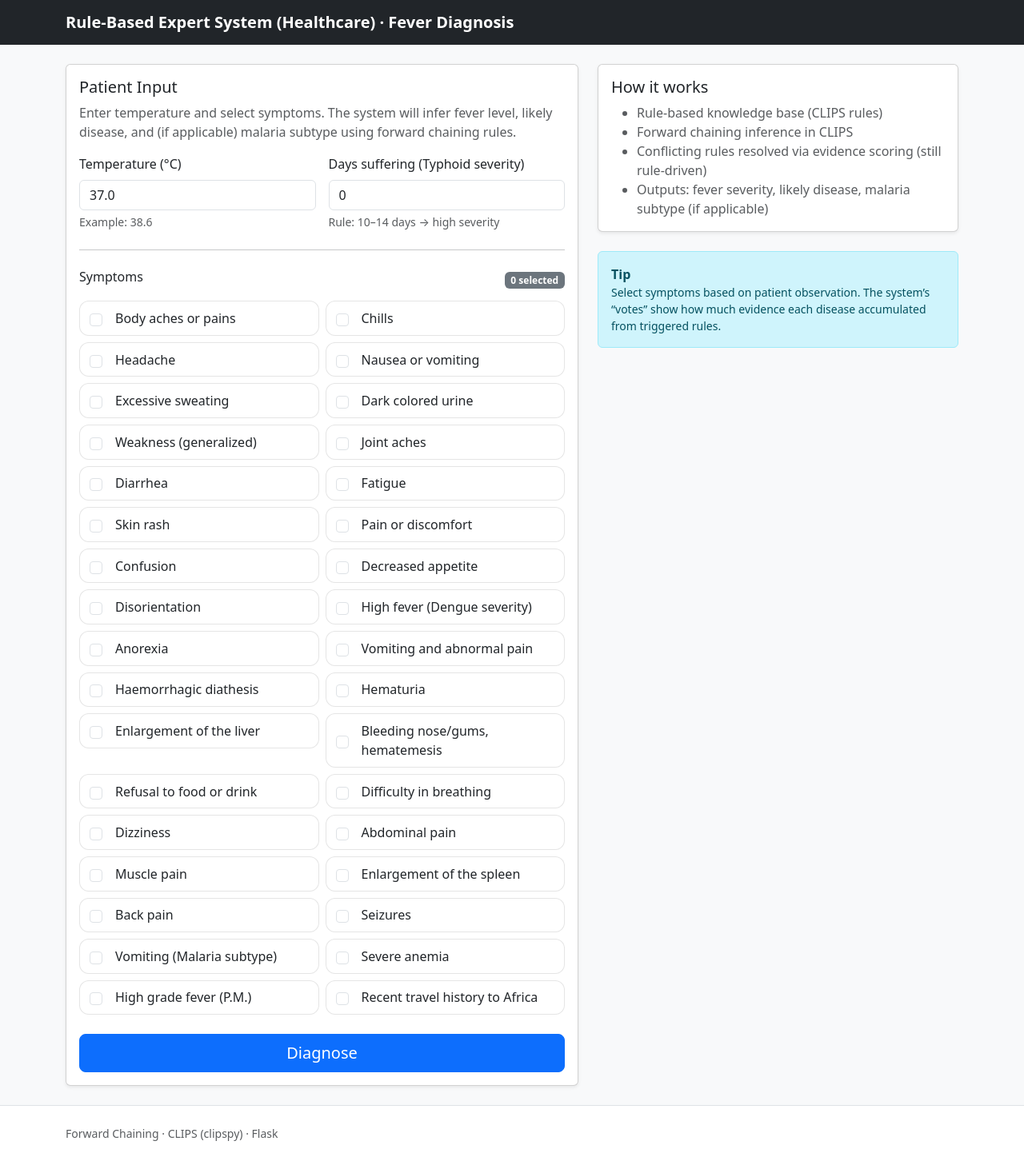
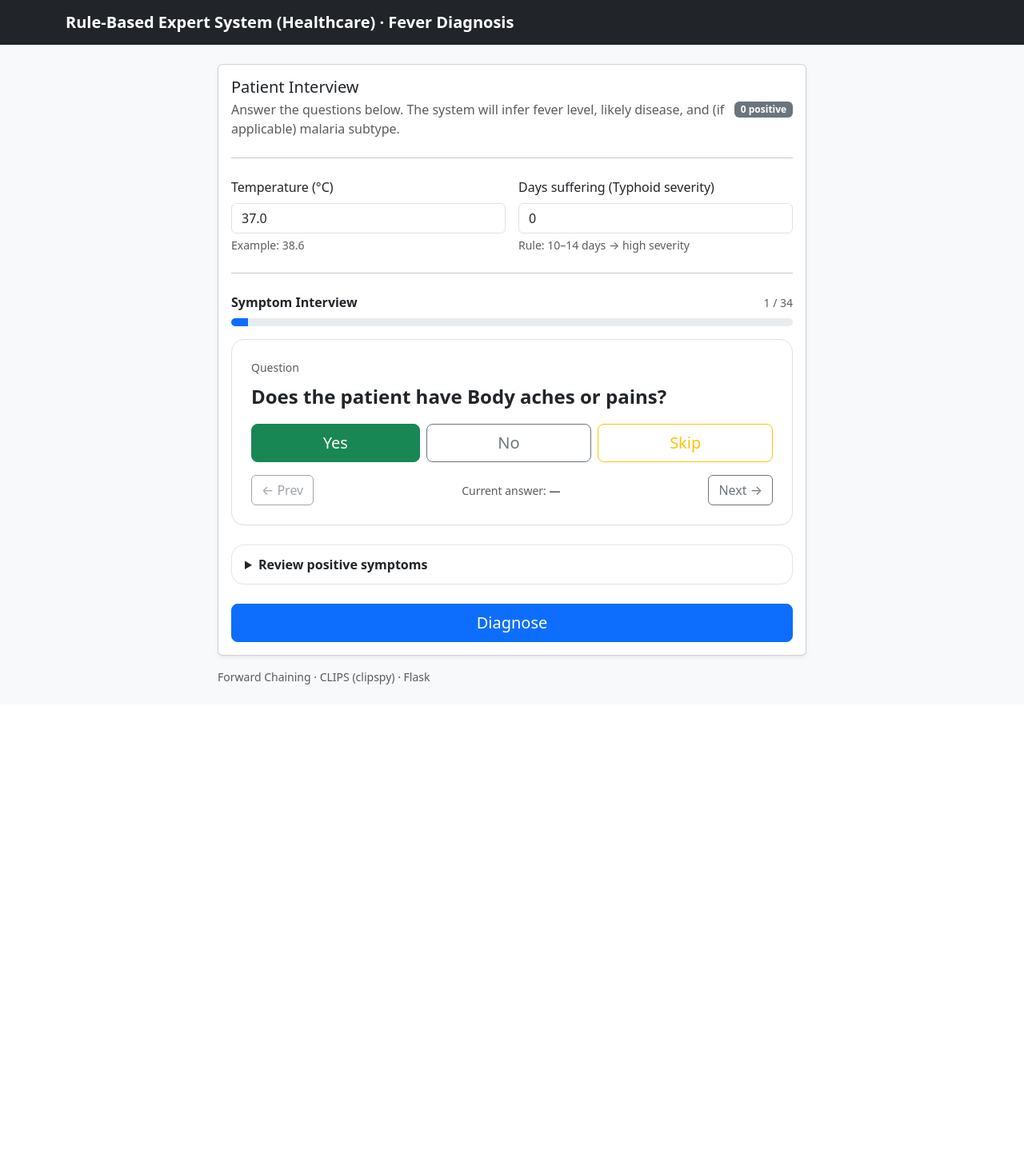
Before and after one commit to chjunyu/project_tes, a Flask app: page / in a window 1280 px wide. Shown: the whole page at 80% size. After the commit the page ends 856 px from the top, so only its background shows below. Run offline with Flask 3, Linux system fonts and the light colour scheme.

Commit message:
修改变成问问题

```diff
--- a/fever_expert_system/static/style.css
+++ b/fever_expert_system/static/style.css
@@ -1,18 +1,21 @@
-/*
-  Custom UI tweaks:
-  - Keep the symptom checkbox rows clickable (label acts as a card)
-  - Use subtle hover feedback to improve usability
-*/
-.symptom-item{
-  display:flex;
-  align-items:center;
-  gap:.5rem;
-  padding:.55rem .75rem;
-  border:1px solid rgba(0,0,0,.1);
-  border-radius:.75rem;
-  background:#fff;
-  cursor:pointer;
+/* Base */
+body { -webkit-font-smoothing: antialiased; -moz-osx-font-smoothing: grayscale; }
+
+/* Interview card */
+.interview-card{
+  box-shadow: 0 1px 0 rgba(0,0,0,.03);
 }
-.symptom-item:hover{
-  background:rgba(0,0,0,.02);
+
+/* Review box */
+.review-box{
+  border: 1px solid rgba(0,0,0,.1);
+  border-radius: 1rem;
+  padding: .75rem 1rem;
+  background: #fff;
 }
+.review-box > summary{
+  cursor: pointer;
+}
+.review-box[open]{
+  box-shadow: 0 1px 0 rgba(0,0,0,.03);
+}
--- a/fever_expert_system/templates/index.html
+++ b/fever_expert_system/templates/index.html
@@ -15,15 +15,23 @@
   </nav>
 
   <main class="container my-4">
-    <div class="row g-4">
-      <div class="col-lg-7">
+    <div class="row justify-content-center">
+      <div class="col-lg-9 col-xl-8">
         <div class="card shadow-sm">
           <div class="card-body">
-            <h5 class="card-title">Patient Input</h5>
-            <p class="text-muted mb-3">
-              Enter temperature and select symptoms. The system will infer fever level, likely disease,
-              and (if applicable) malaria subtype using forward chaining rules.
-            </p>
+            <div class="d-flex flex-column flex-md-row justify-content-between align-items-md-center gap-2">
+              <div>
+                <h5 class="card-title mb-1">Patient Interview</h5>
+                <div class="text-muted">
+                  Answer the questions below. The system will infer fever level, likely disease, and (if applicable) malaria subtype.
+                </div>
+              </div>
+              <div class="text-end">
+                <span class="badge text-bg-secondary" id="symCount">0 positive</span>
+              </div>
+            </div>
+
+            <hr class="my-4">
 
             <form id="diagForm">
               <div class="row g-3">
@@ -42,96 +50,215 @@
 
               <hr class="my-4">
 
-              <div class="d-flex justify-content-between align-items-center">
-                <h6 class="mb-2">Symptoms</h6>
-                <span class="badge text-bg-secondary" id="symCount">0 selected</span>
+              <!-- Interview / Questionnaire -->
+              <div class="mb-3">
+                <div class="d-flex justify-content-between align-items-center">
+                  <div class="fw-semibold">Symptom Interview</div>
+                  <div class="text-muted small">
+                    <span id="progressText">0 / 0</span>
+                  </div>
+                </div>
+
+                <div class="progress mt-2" style="height: 10px;">
+                  <div class="progress-bar" role="progressbar" id="progressBar" style="width: 0%;"></div>
+                </div>
               </div>
 
-              <div class="row row-cols-1 row-cols-md-2 g-2 mt-1" id="symptomGrid"></div>
+              <div class="interview-card border rounded-4 bg-white p-3 p-md-4">
+                <div class="small text-muted mb-2" id="questionHint">Question</div>
+                <div class="fs-4 fw-semibold mb-3" id="questionText">Loading…</div>
+
+                <div class="d-flex flex-column flex-sm-row gap-2">
+                  <button type="button" class="btn btn-success btn-lg flex-fill" id="btnYes">Yes</button>
+                  <button type="button" class="btn btn-outline-secondary btn-lg flex-fill" id="btnNo">No</button>
+                  <button type="button" class="btn btn-outline-warning btn-lg flex-fill" id="btnSkip">Skip</button>
+                </div>
+
+                <div class="d-flex justify-content-between align-items-center mt-3">
+                  <button type="button" class="btn btn-outline-secondary" id="btnPrev">← Prev</button>
+
+                  <div class="text-muted small">
+                    Current answer:
+                    <span class="fw-semibold" id="currentAnswer">—</span>
+                  </div>
+
+                  <button type="button" class="btn btn-outline-secondary" id="btnNext">Next →</button>
+                </div>
+              </div>
+
+              <!-- Quick review -->
+              <div class="mt-4">
+                <details class="review-box">
+                  <summary class="fw-semibold">Review positive symptoms</summary>
+                  <div class="mt-2 text-muted small">
+                    These are the symptoms answered “Yes”. (Only “Yes” will be sent to the rule engine.)
+                  </div>
+                  <ul class="mt-2 mb-0" id="positiveList"></ul>
+                </details>
+              </div>
 
               <div class="mt-4 d-grid">
                 <button class="btn btn-primary btn-lg" type="submit" id="submitBtn">Diagnose</button>
               </div>
             </form>
-          </div>
-        </div>
-      </div>
 
-      <div class="col-lg-5">
-        <div class="card shadow-sm">
-          <div class="card-body">
-            <h5 class="card-title">How it works</h5>
-            <ul class="text-muted mb-0">
-              <li>Rule-based knowledge base (CLIPS rules)</li>
-              <li>Forward chaining inference in CLIPS</li>
-              <li>Conflicting rules resolved via evidence scoring (still rule-driven)</li>
-              <li>Outputs: fever severity, likely disease, malaria subtype (if applicable)</li>
-            </ul>
           </div>
         </div>
 
-        <div class="alert alert-info mt-4 mb-0">
-          <div class="fw-semibold">Tip</div>
-          <div class="small">
-            Select symptoms based on patient observation. The system’s “votes” show how much evidence
-            each disease accumulated from triggered rules.
-          </div>
+        <div class="small text-muted mt-3">
+          Forward Chaining · CLIPS (clipspy) · Flask
         </div>
       </div>
     </div>
   </main>
 
-  <footer class="py-4 border-top bg-white">
-    <div class="container small text-muted">
-      Forward Chaining · CLIPS (clipspy) · Flask
-    </div>
-  </footer>
-
   <script src="https://cdn.jsdelivr.net/npm/bootstrap@5.3.3/dist/js/bootstrap.bundle.min.js"></script>
   <script>
-    const symptomGrid = document.getElementById("symptomGrid");
-    const countBadge = document.getElementById("symCount");
     const form = document.getElementById("diagForm");
     const submitBtn = document.getElementById("submitBtn");
 
-    function getCheckedSymptoms(){
-      return Array.from(document.querySelectorAll(".symptom-check"))
-        .filter(x => x.checked)
-        .map(x => x.value);
+    const symCount = document.getElementById("symCount");
+    const positiveList = document.getElementById("positiveList");
+
+    const questionText = document.getElementById("questionText");
+    const progressText = document.getElementById("progressText");
+    const progressBar = document.getElementById("progressBar");
+    const currentAnswer = document.getElementById("currentAnswer");
+
+    const btnYes = document.getElementById("btnYes");
+    const btnNo = document.getElementById("btnNo");
+    const btnSkip = document.getElementById("btnSkip");
+    const btnPrev = document.getElementById("btnPrev");
+    const btnNext = document.getElementById("btnNext");
+
+    let questions = []; // [{key,label}]
+    let idx = 0;
+    // answers: key -> "yes" | "no" | "skip" (or undefined)
+    const answers = {};
+
+    function cap(s){
+      return (s || "").toString().replace(/^./, c => c.toUpperCase());
     }
 
-    function updateCount(){
-      const n = getCheckedSymptoms().length;
-      countBadge.textContent = `${n} selected`;
+    function questionSentence(label){
+      // keep simple English prompt; you can swap to Chinese if needed
+      return `Does the patient have ${label}?`;
     }
 
-    async function loadSymptoms(){
+    function getYesKeys(){
+      return Object.entries(answers)
+        .filter(([_, v]) => v === "yes")
+        .map(([k]) => k);
+    }
+
+    function updateReview(){
+      const yesKeys = getYesKeys();
+      symCount.textContent = `${yesKeys.length} positive`;
+
+      positiveList.innerHTML = "";
+      if(!yesKeys.length){
+        const li = document.createElement("li");
+        li.className = "text-muted";
+        li.textContent = "None yet.";
+        positiveList.appendChild(li);
+        return;
+      }
+
+      const dict = Object.fromEntries(questions.map(q => [q.key, q.label]));
+      yesKeys.forEach(k => {
+        const li = document.createElement("li");
+        li.textContent = dict[k] || k;
+        positiveList.appendChild(li);
+      });
+    }
+
+    function updateProgress(){
+      const total = questions.length || 0;
+      progressText.textContent = `${Math.min(idx+1,total)} / ${total}`;
+      const pct = total ? Math.round(((idx+1) / total) * 100) : 0;
+      progressBar.style.width = `${pct}%`;
+    }
+
+    function updateCurrentAnswer(){
+      const q = questions[idx];
+      const v = answers[q?.key];
+      if(v === "yes") currentAnswer.textContent = "Yes";
+      else if(v === "no") currentAnswer.textContent = "No";
+      else if(v === "skip") currentAnswer.textContent = "Skip";
+      else currentAnswer.textContent = "—";
+    }
+
+    function renderQuestion(){
+      if(!questions.length){
+        questionText.textContent = "No symptoms loaded.";
+        return;
+      }
+
+      const q = questions[idx];
+      questionText.textContent = questionSentence(q.label);
+
+      btnPrev.disabled = (idx === 0);
+      btnNext.disabled = (idx === questions.length - 1);
+
+      updateProgress();
+      updateCurrentAnswer();
+      updateReview();
+    }
+
+    function setAnswer(value){
+      const q = questions[idx];
+      if(!q) return;
+      answers[q.key] = value;
+      renderQuestion();
+    }
+
+    function next(){
+      if(idx < questions.length - 1){
+        idx += 1;
+        renderQuestion();
+      }
+    }
+
+    function prev(){
+      if(idx > 0){
+        idx -= 1;
+        renderQuestion();
+      }
+    }
+
+    async function loadSymptomsAsQuestions(){
       const res = await fetch("/api/symptoms");
       if(!res.ok) throw new Error("Failed to load symptoms");
       const data = await res.json();
 
-      symptomGrid.innerHTML = "";
-      (data.symptoms || []).forEach(({key, label}) => {
-        const col = document.createElement("div");
-        col.className = "col";
-        col.innerHTML = `
-          <label class="symptom-item">
-            <input class="form-check-input me-2 symptom-check" type="checkbox" value="${key}">
-            <span>${label}</span>
-          </label>
-        `;
-        symptomGrid.appendChild(col);
-      });
+      // Keep original order (same as backend SYMPTOMS list)
+      questions = (data.symptoms || []).map(x => ({key: x.key, label: x.label}));
+      idx = 0;
+      renderQuestion();
+    }
 
-      document.querySelectorAll(".symptom-check")
-        .forEach(c => c.addEventListener("change", updateCount));
-      updateCount();
-    }
+    btnYes.addEventListener("click", () => { setAnswer("yes"); next(); });
+    btnNo.addEventListener("click", () => { setAnswer("no"); next(); });
+    btnSkip.addEventListener("click", () => { setAnswer("skip"); next(); });
+
+    btnPrev.addEventListener("click", prev);
+    btnNext.addEventListener("click", next);
+
+    // keyboard shortcuts: Y / N / S, arrows
+    document.addEventListener("keydown", (e) => {
+      if(e.key === "ArrowLeft") return prev();
+      if(e.key === "ArrowRight") return next();
+
+      const k = e.key.toLowerCase();
+      if(k === "y") { setAnswer("yes"); next(); }
+      if(k === "n") { setAnswer("no"); next(); }
+      if(k === "s") { setAnswer("skip"); next(); }
+    });
 
     form.addEventListener("submit", async (e) => {
       e.preventDefault();
 
-      const selected = getCheckedSymptoms();
+      const selectedYes = getYesKeys();
 
       submitBtn.disabled = true;
       submitBtn.textContent = "Diagnosing...";
@@ -140,7 +267,7 @@
         const payload = {
           temperature: Number(form.temperature.value),
           days: Number(form.days.value || 0),
-          symptoms: selected
+          symptoms: selectedYes
         };
 
         const res = await fetch("/api/diagnose", {
@@ -165,9 +292,9 @@
       }
     });
 
-    loadSymptoms().catch(err => {
+    loadSymptomsAsQuestions().catch(err => {
       console.error(err);
-      symptomGrid.innerHTML = "<div class='text-danger'>Failed to load symptoms.</div>";
+      questionText.textContent = "Failed to load symptoms.";
     });
   </script>
 </body>
```
